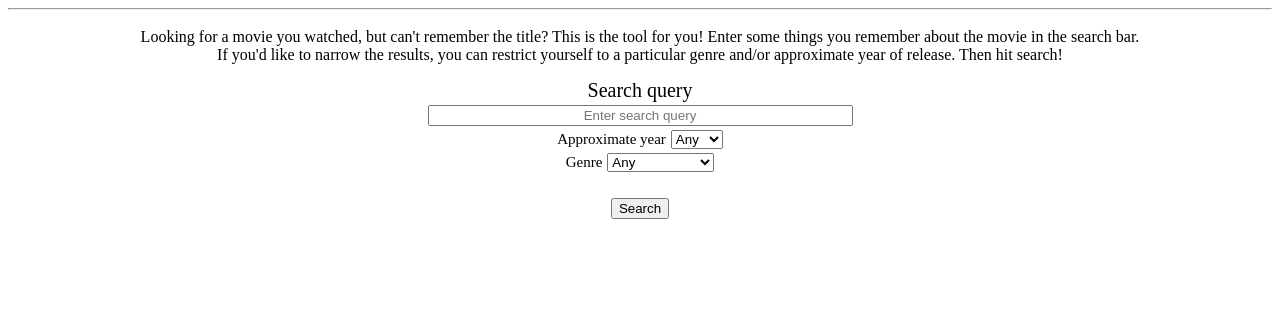
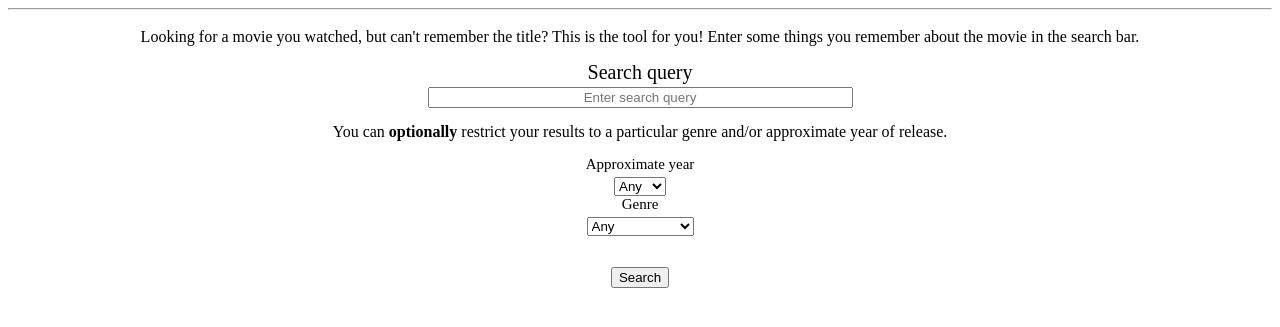
Before and after one commit to sayantangkhan/movie-plot-nlp-project, a Flask app: page /search in a window 1280 px wide. Shown: the part 45-372 px from the top of the page. Run offline with Flask 2, Linux system fonts and the light colour scheme; parts of the project's set-up code (start-up, migrations or seed data) failed here and were passed over.

Commit message:
Numbered outputs and rephrased help

```diff
--- a/web_interface/app.py
+++ b/web_interface/app.py
@@ -45,4 +45,5 @@ def result_page():
     elif len(SEARCH_RESULTS)>=10:
         message = "We found a lot of movies matching your criteria! If yours isn't in this list, try narrowing your search by selecting the genre and/or approximate year of release. Or, try altering your search query."
     return render_template('result.html', search_results=SEARCH_RESULTS,
-                            helpful_message = message)
+                            helpful_message = message,
+                            num_res=len(SEARCH_RESULTS))
--- a/web_interface/templates/base.html
+++ b/web_interface/templates/base.html
@@ -52,11 +52,16 @@
             text-align: center;
         }
 
+        label {
+            display: block;
+        }
+
         .help {
             text-align: center;
             padding: 10px;
             margin: 5px auto;
             max-width: 1000px;
+            font-size: 16px;
         }
 
         .buttondiv {
--- a/web_interface/templates/search.html
+++ b/web_interface/templates/search.html
@@ -2,15 +2,17 @@
 
 {% block content %}
 <p class="help">
-Looking for a movie you watched, but can't remember the title? This is the tool for you! Enter some things you remember about the movie in the search bar. If you'd like to narrow the results, you can restrict yourself to a particular genre and/or approximate year of release. Then hit search!
+Looking for a movie you watched, but can't remember the title? This is the tool for you! Enter some things you remember about the movie in the search bar.
 </p>
 <div class="searchbox">
     <form method="post">
         <label for="query">{% block title %} Search query {% endblock %}</label>
-        <br>
         <input type="text" size="50" name="query" id="query" placeholder="Enter search query"
             value="{{ request.form['query'] }}">
         <br>
+    <p class="help">
+    You can <strong>optionally</strong> restrict your results to a particular genre and/or approximate year of release.
+    </p>
       <div class="optional">
         <label for="year" class="other">Approximate year</label>
         <SELECT name="year" id="year">
@@ -27,7 +29,9 @@ Looking for a movie you watched, but can't remember the title? This is the tool
         </SELECT>
       </div>
         <br>
+        <div class="buttondiv">
         <button type="submit">Search</button>
+        </div>
     </form>
 </div>
 {% endblock %}
```
Also changed, not shown: web_interface/templates/result.html (+10 -3 lines).
